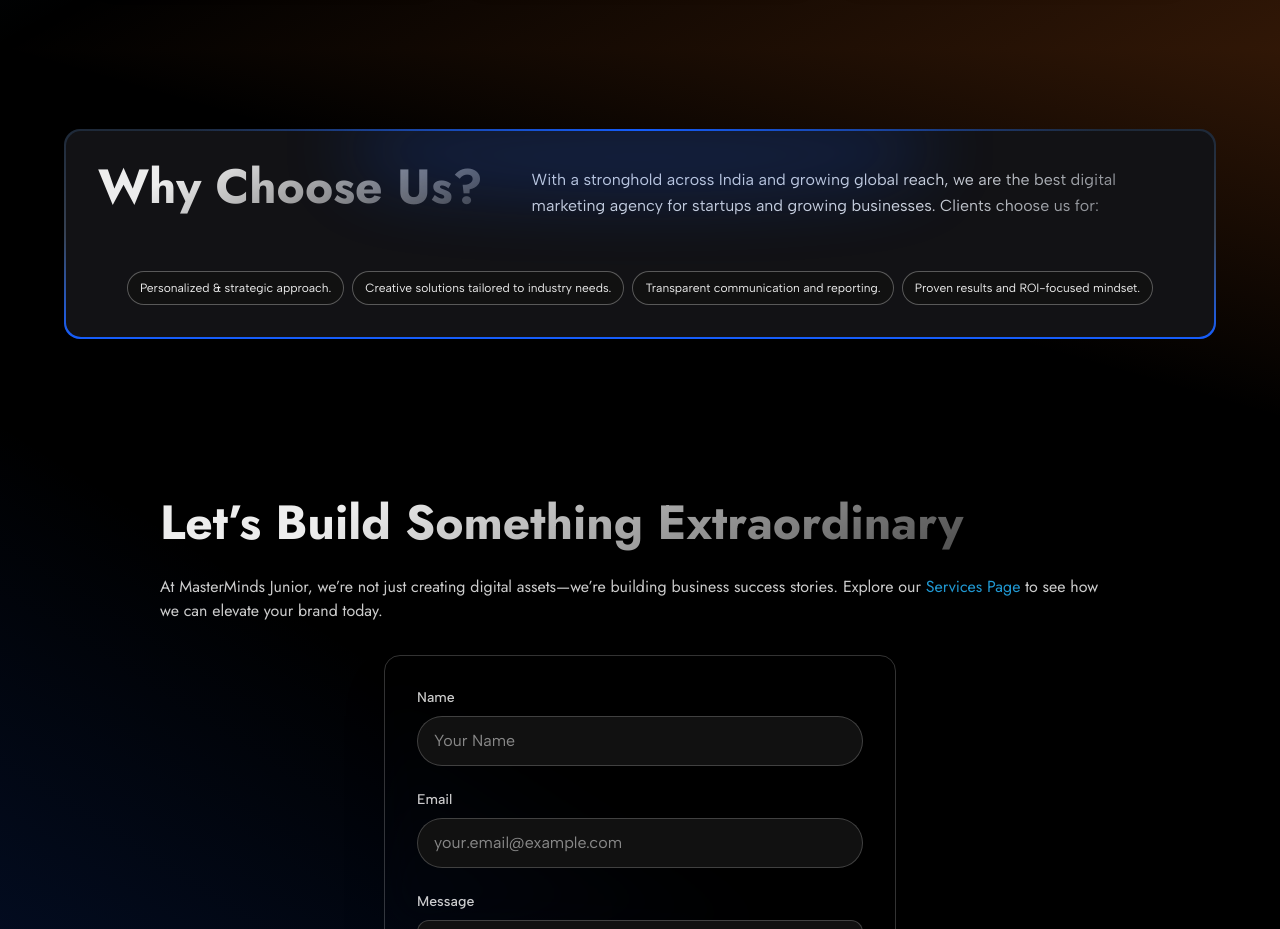
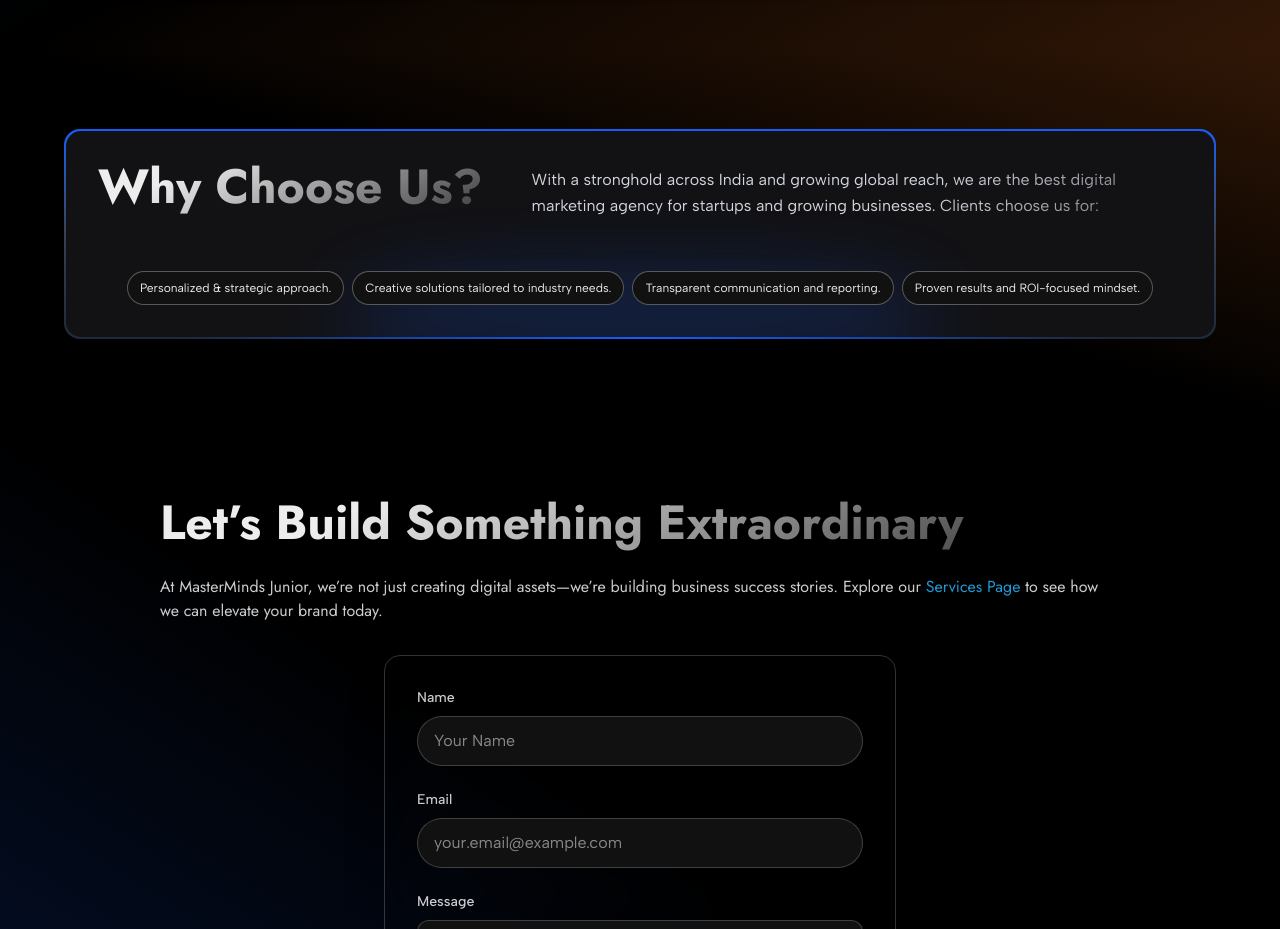
Before and after one commit to mastermindsjunior/mmji, a Next.js app: page / in a window 1280 px wide. Shown: the part 2280-3209 px from the top of the page. Built offline with nearby package versions, Linux system fonts and the light colour scheme.

Commit message:
why change

```diff
--- a/src/app/components/home/WhyChooseUs.jsx
+++ b/src/app/components/home/WhyChooseUs.jsx
@@ -5,14 +5,14 @@ const WhyChooseUs = () => {
   return (
     <secction className=" w-full h-auto py-20 bg-gradient-to-tr from-black via-transparent to-primary-orange/20 flex justify-center items-center" >
 
-        <div className=' 2xl:max-w-7xl max-w-6xl p-0.5 rounded-2xl bg-gradient-to-t from-blue-600 via-gray-700 to-gray-800 relative overflow-hidden'>
+        <div className=' 2xl:max-w-7xl max-w-6xl p-0.5 rounded-2xl bg-gradient-to-b from-blue-600 via-gray-700 to-gray-800 relative overflow-hidden'>
         {/*  */}
-            <div className=' absolute h-0.5 left-1/2 -translate-x-1/2 top-0 bg-gradient-to-r from-transparent via-blue-600 to-transparent w-[80%]' />
-            <div className='absolute w-[50%] 2xl:h-20 h-14 rounded-b-[100%] opacity-30 bg-blue-600 blur-2xl z-10 top-0 left-1/2 -translate-x-1/2' />
+            <div className=' absolute h-0.5 left-1/2 -translate-x-1/2 bottom-0 bg-gradient-to-r from-transparent via-blue-600 to-transparent w-[80%]' />
+            <div className='absolute w-[50%] 2xl:h-20 h-14 rounded-t-[100%] opacity-30 bg-blue-600 blur-2xl z-10 bottom-0 left-1/2 -translate-x-1/2' />
         {/*  */}
-            <div className=' w-full bg-dark rounded-[15px] flex flex-col justify-center items-center gap-8 p-8'>
+            <div className=' w-full bg-dark rounded-[15px] flex flex-col justify-center items-center gap-8 p-8 '>
 
-           <div className=' flex justify-between items-center gap-2 2xl:px-8'>
+           <div className=' flex justify-between items-center gap-2 2xl:px-8 relative z-20 '>
                 <h2 className="font-jost text-4xl md:text-5xl font-bold mb-5 pb-2 textMask_br">
                     Why Choose Us?
                 </h2>
@@ -21,7 +21,7 @@ const WhyChooseUs = () => {
                 </p>
            </div>
 
-            <ul className=' w-full text-xs flex justify-center items-center flex-wrap gap-2 '>
+            <ul className=' w-full text-xs flex justify-center items-center flex-wrap gap-2 relative z-20 '>
                 <li className=' py-2 2xl:px-5 px-3 rounded-full bg-darker hover:bg-white border border-white/30 hover:text-dark transition-all duration-500 ease-in-out'>Personalized & strategic approach.</li>
                 <li className=' py-2 2xl:px-5 px-3 rounded-full bg-darker hover:bg-white border border-white/30 hover:text-dark transition-all duration-500 ease-in-out'>Creative solutions tailored to industry needs.</li>
                 <li className=' py-2 2xl:px-5 px-3 rounded-full bg-darker hover:bg-white border border-white/30 hover:text-dark transition-all duration-500 ease-in-out'>Transparent communication and reporting.</li>
```
